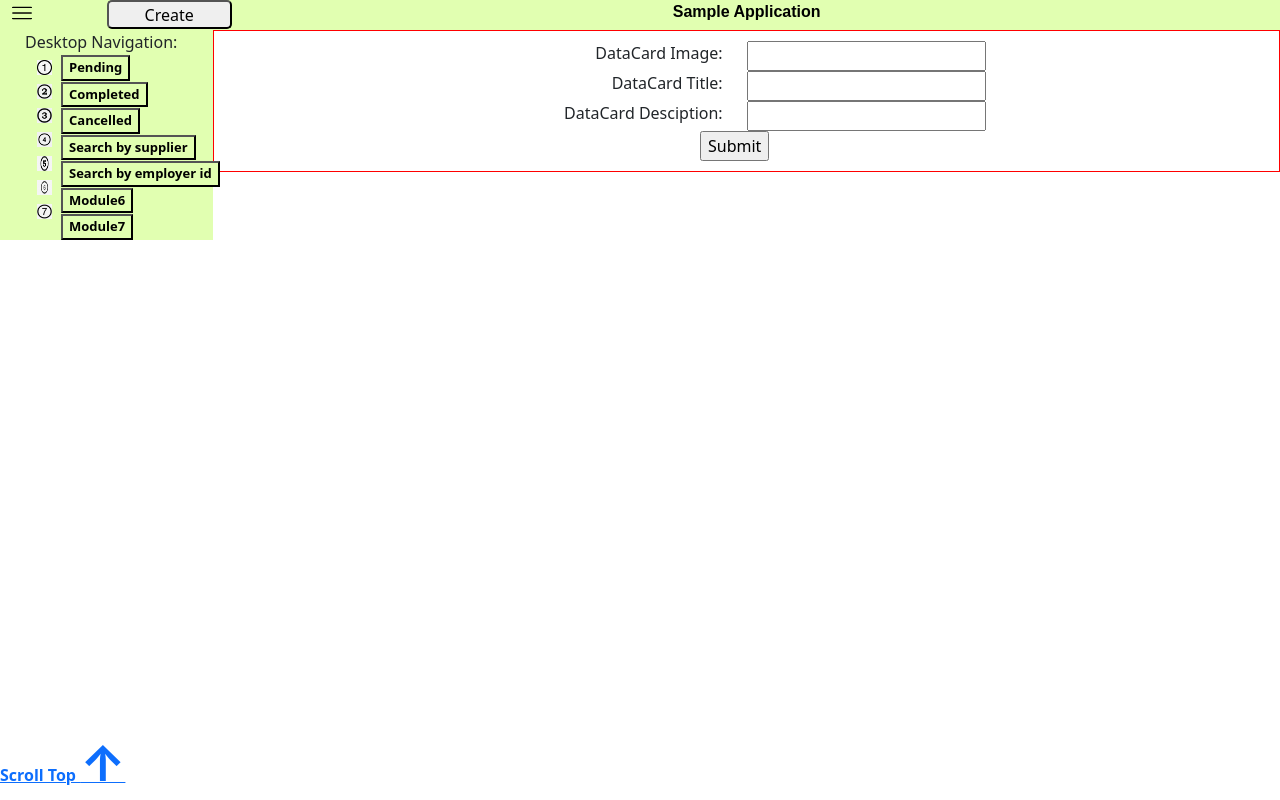
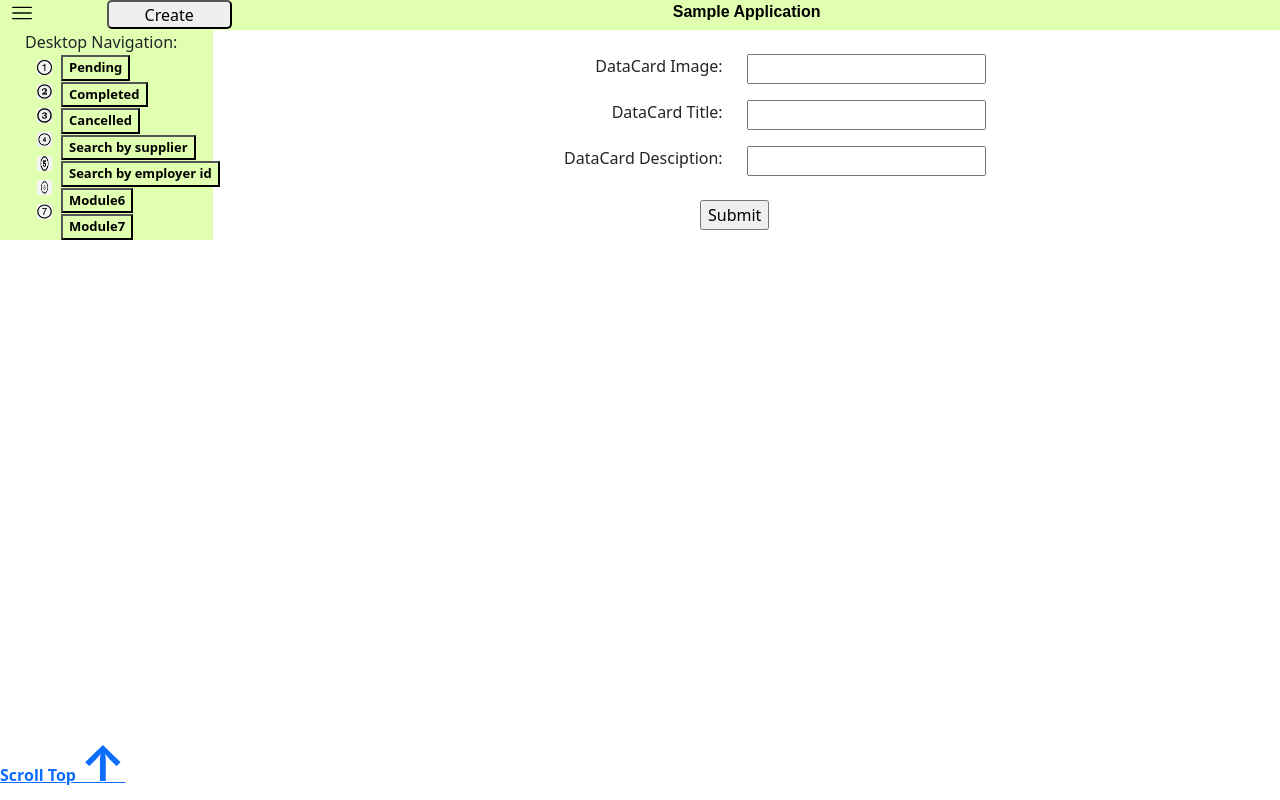
Before and after one commit to Sailaja-Namuduri/demo, a React (Create React App) app: page /module1 in a window 1280 px wide. Built offline with nearby package versions, Linux system fonts and the light colour scheme.

Commit message:
Padding -bootstrap css class Applied

```diff
--- a/src/Module1.jsx
+++ b/src/Module1.jsx
@@ -33,48 +33,48 @@ export const Module1=()=>{
         console.log('sending request.....',datacardDetails);
     }
     return(
-        <div className='row'style={{border:'1px solid red'}}>
-            <div className='row' style={{padding:'10px',display:'flex',justifyContent:'center',alignItems:'center'}}>
+        <div className='row'style={{border:'0px solid red'}}>
+            <div className='row p-3' >
                 <div className='d-none d-sm-none d-md-block col-md-12 col-lg-12' >
-                    <div className='row'>
+                    <div className='row p-2'>
                         <div className='d-none d-md-block col-md-6 col-lg-6 text-end'><span >DataCard Image:</span></div>
                         <div className='d-none d-md-block col-md-6 col-lg-6 text-start'><input ref={n1Ref} multiple accept="image/*"/></div>
                     </div>
                 </div>
                 <div className='d-none d-sm-none d-md-block col-md-12 col-lg-12'>
-                    <div className='row'>
+                    <div className='row p-2'>
                         <div className='d-none d-md-block col-md-6 col-lg-6 text-end'><span >DataCard Title:</span></div>
                         <div className='d-none d-md-block col-md-6 col-lg-6 text-start'><input ref={n2Ref}/></div>
                     </div>
                 </div>
                 <div className='d-none d-sm-none d-md-block col-md-12 col-lg-12'>
-                    <div className='row'>
+                    <div className='row p-2'>
                         <div className='d-none d-md-block col-md-6 col-lg-6 text-end'><span >DataCard Desciption:</span></div>
                         <div className='d-none d-md-block col-md-6 col-lg-6 text-start'><input ref={n3Ref}/></div>
                     </div>
                 </div>
-                <div className='d-none d-sm-none d-md-block col-md-12 col-lg-12 text-center'>
+                <div className='d-none d-sm-none d-md-block col-md-12 col-lg-12 text-center p-3'>
                     <input type='submit' onClick={fnDatacardSubmit}/>
                 </div>
                 <div className='d-sm-block d-md-none col-sm-12'>
-                    <div className='row'>
+                    <div className='row p-2'>
                         <div className='d-sm-block d-md-none col-sm-12 text-center'><span >DataCard Image:</span></div>
                         <div className='d-sm-block d-md-none col-sm-12 text-center'><input ref={n1Ref} multiple accept="image/*"/></div>
                     </div>
                 </div>
                 <div className='d-sm-block d-md-none col-sm-12'>
-                    <div className='row'>
+                    <div className='row p-2'>
                         <div className='d-sm-block d-md-none col-sm-12 text-center'><span >DataCard Title:</span></div>
                         <div className='d-sm-block d-md-none col-sm-12 text-center'><input ref={n2Ref}/></div>
                     </div>
                 </div>
                 <div className='d-sm-block d-md-none col-sm-12'>
-                    <div className='row'>
+                    <div className='row p-2'>
                         <div className='d-sm-block d-md-none col-sm-12 text-center'><span >DataCard Desciption:</span></div>
                         <div className='d-sm-block d-md-none col-sm-12 text-center'><input ref={n3Ref}/></div>
                     </div>
                 </div>
-                <div className='d-sm-block d-md-none col-sm-12 text-center'>
+                <div className='d-sm-block d-md-none col-sm-12 text-center p-3'>
                     <input type='submit' onClick={fnDatacardSubmit}/>
                 </div>
             </div>
```
